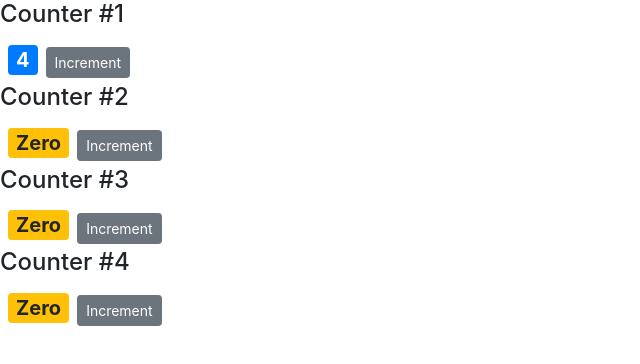
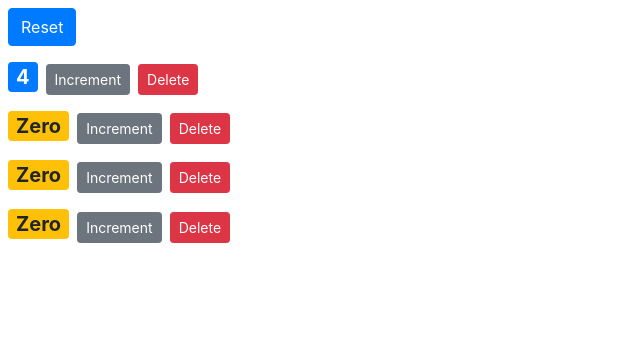
Before and after one commit to dwyfrequency/counter-app, a React (Create React App) app: page / in a window 1280 px wide. Shown: the top 364 px of the page, without its empty margins (0-640 px from the left). Built offline with nearby package versions, Linux system fonts and the light colour scheme.

Commit message:
adding reset btn

```diff
--- a/src/components/counter.jsx
+++ b/src/components/counter.jsx
@@ -18,7 +18,7 @@
 
   // state is a special property that includes any data that this component needs
   state = {
-    value: this.props.value,
+    value: this.props.counter.value,
     tags: []
   };
 
@@ -32,7 +32,6 @@
     return (
       // use React.Fragment if you dont want to show a wrapping div
       <div>
-        {this.props.children}
         <span style={this.styles} className={this.getBadgeClasses()}>
           {this.formatvalue()}
         </span>
@@ -42,7 +41,12 @@
         >
           Increment
         </button>
-        {/* <ul>{this.renderTags()}</ul> */}
+        <button
+          onClick={() => this.props.onDelete(this.props.counter.id)}
+          className="btn btn-danger btn-sm m-2"
+        >
+          Delete
+        </button>
       </div>
     );
   }
--- a/src/components/counters.jsx
+++ b/src/components/counters.jsx
@@ -15,14 +15,35 @@
   render() {
     return (
       <div>
+        <button
+          onClick={this.handleReset}
+          className="btn btn-primary btn-md m-2"
+        >
+          Reset
+        </button>
         {this.state.counters.map(counter => (
-          <Counter key={counter.id} value={counter.value}>
-            <h4>Counter #{counter.id}</h4>
-          </Counter>
+          <Counter
+            key={counter.id}
+            counter={counter}
+            onDelete={this.handleDelete}
+          />
         ))}
       </div>
     );
   }
+
+  handleReset = () => {
+    const counters = this.state.counters.map(c => {
+      c.value = 0;
+      return c;
+    });
+    this.setState(counters);
+  };
+
+  handleDelete = id => {
+    const counters = this.state.counters.filter(i => i.id !== id);
+    this.setState({ counters });
+  };
 }
 
 export default counters;
```
